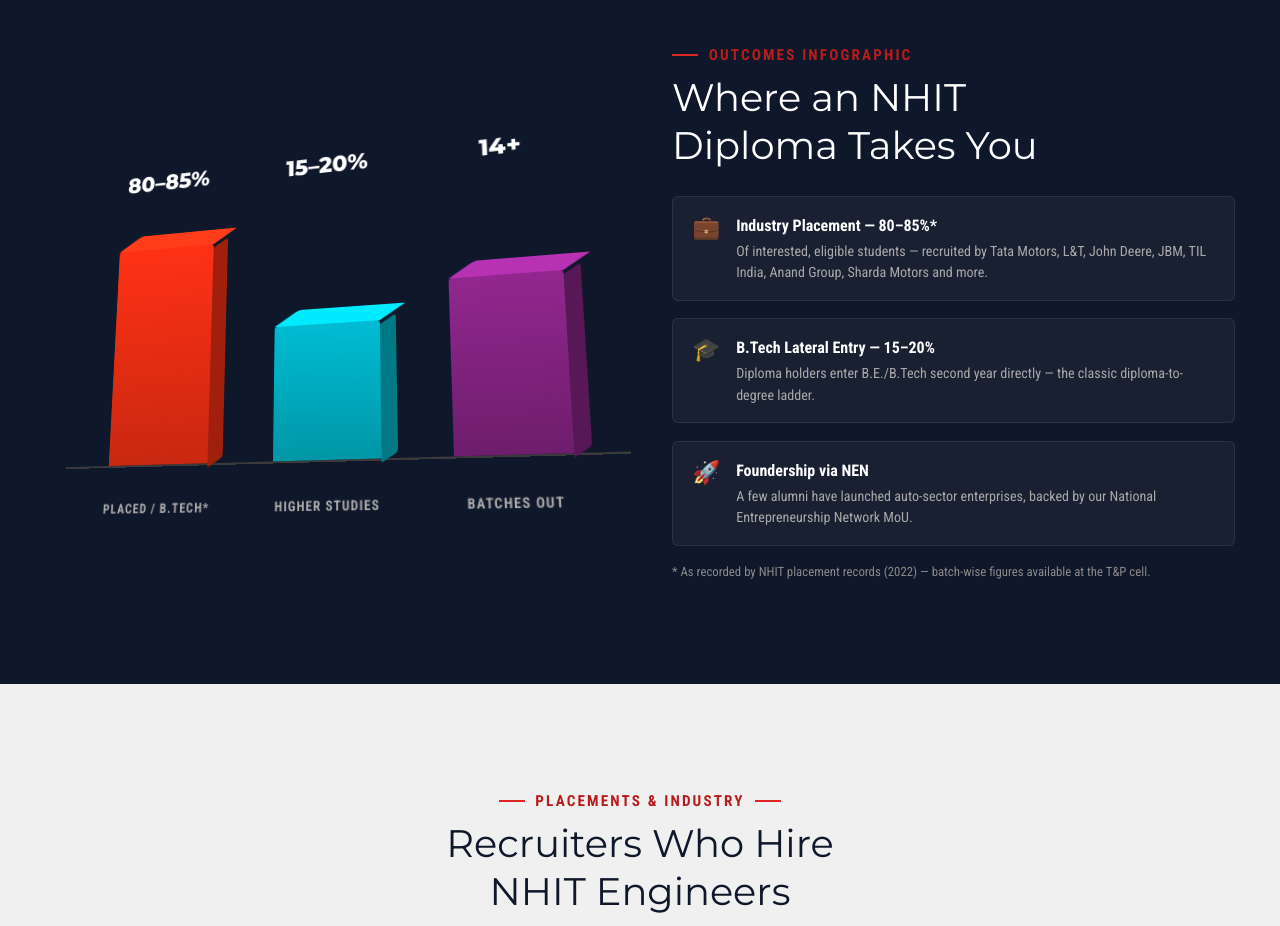
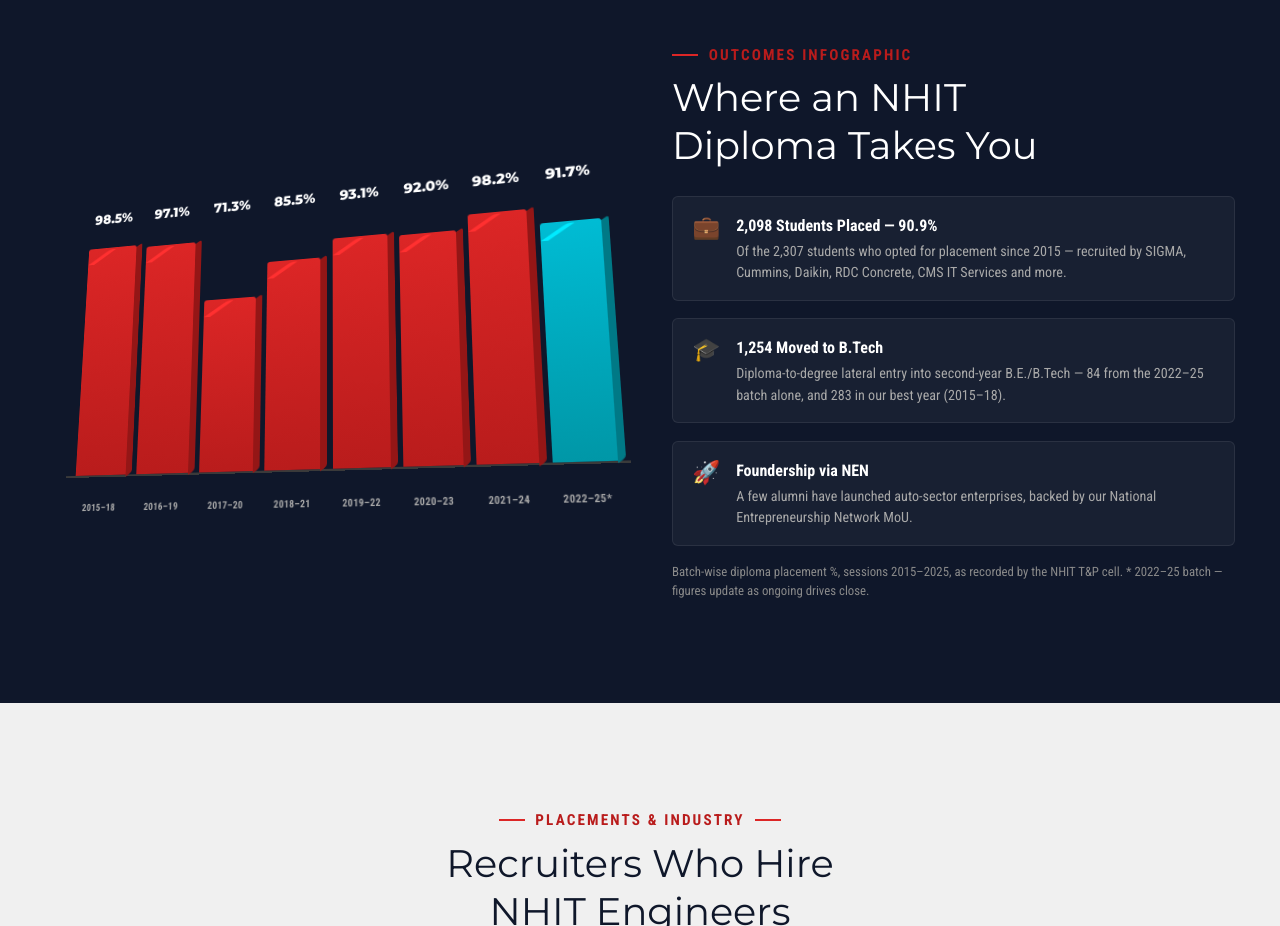
Before and after one commit to subro88/nhit_website, a Next.js app: page / in a window 1280 px wide. Shown: the part 3640-4566 px from the top of the page. Built offline with nearby package versions, Linux system fonts and the light colour scheme; a web font is replaced by a local one.

Commit message:
feat: outcomes 3D chart shows real year-wise placement data (2015-25 T&P summary) with dense-bar mode

```diff
--- a/src/components/home/OutcomesSection.tsx
+++ b/src/components/home/OutcomesSection.tsx
@@ -8,8 +8,11 @@ export default function OutcomesSection({ data }: { data: OutcomesData }) {
   return (
     <section className="wp-block-group edu-outcomes">
       <div className="wp-block-group edu-container edu-outcomes__grid">
-        {/* 3D Isometric Bar Chart */}
-        <div className="edu-chart3d edu-reveal is-inview is-live" data-edu-parallax="-0.06">
+        {/* 3D Isometric Bar Chart — dense mode when showing year-wise data (5+ bars) */}
+        <div
+          className={`edu-chart3d edu-reveal is-inview is-live${bars.length > 4 ? ' edu-chart3d--dense' : ''}`}
+          data-edu-parallax="-0.06"
+        >
           <div className="edu-chart3d__scene">
             {bars.map((bar, i) => (
               <div key={i} className="edu-bar3d">
--- a/src/data/homepage.json
+++ b/src/data/homepage.json
@@ -308,37 +308,72 @@
     "title": "Where an NHIT Diploma Takes You",
     "bars": [
       {
-        "value": "80–85%",
-        "label": "Placed / B.Tech*",
-        "heightPct": "88%",
-        "color": "#ff3115",
-        "colorDark": "#c92810"
+        "value": "98.5%",
+        "label": "2015–18",
+        "heightPct": "98.5%",
+        "color": "var(--edu-primary)",
+        "colorDark": "var(--edu-primary-dark)"
       },
       {
-        "value": "15–20%",
-        "label": "Higher Studies",
-        "heightPct": "52%",
+        "value": "97.1%",
+        "label": "2016–19",
+        "heightPct": "97.1%",
+        "color": "var(--edu-primary)",
+        "colorDark": "var(--edu-primary-dark)"
+      },
+      {
+        "value": "71.3%",
+        "label": "2017–20",
+        "heightPct": "71.3%",
+        "color": "var(--edu-primary)",
+        "colorDark": "var(--edu-primary-dark)"
+      },
+      {
+        "value": "85.5%",
+        "label": "2018–21",
+        "heightPct": "85.5%",
+        "color": "var(--edu-primary)",
+        "colorDark": "var(--edu-primary-dark)"
+      },
+      {
+        "value": "93.1%",
+        "label": "2019–22",
+        "heightPct": "93.1%",
+        "color": "var(--edu-primary)",
+        "colorDark": "var(--edu-primary-dark)"
+      },
+      {
+        "value": "92.0%",
+        "label": "2020–23",
+        "heightPct": "92%",
+        "color": "var(--edu-primary)",
+        "colorDark": "var(--edu-primary-dark)"
+      },
+      {
+        "value": "98.2%",
+        "label": "2021–24",
+        "heightPct": "98.2%",
+        "color": "var(--edu-primary)",
+        "colorDark": "var(--edu-primary-dark)"
+      },
+      {
+        "value": "91.7%",
+        "label": "2022–25*",
+        "heightPct": "91.7%",
         "color": "#00bcd4",
         "colorDark": "#0097a7"
-      },
-      {
-        "value": "14+",
-        "label": "Batches Out",
-        "heightPct": "66%",
-        "color": "#92278f",
-        "colorDark": "#6e1d6c"
       }
     ],
     "outcomes": [
       {
         "icon": "💼",
-        "title": "Industry Placement — 80–85%*",
-        "text": "Of interested, eligible students — recruited by Tata Motors, L&T, John Deere, JBM, TIL India, Anand Group, Sharda Motors and more."
+        "title": "2,098 Students Placed — 90.9%",
+        "text": "Of the 2,307 students who opted for placement since 2015 — recruited by SIGMA, Cummins, Daikin, RDC Concrete, CMS IT Services and more."
       },
       {
         "icon": "🎓",
-        "title": "B.Tech Lateral Entry — 15–20%",
-        "text": "Diploma holders enter B.E./B.Tech second year directly — the classic diploma-to-degree ladder."
+        "title": "1,254 Moved to B.Tech",
+        "text": "Diploma-to-degree lateral entry into second-year B.E./B.Tech — 84 from the 2022–25 batch alone, and 283 in our best year (2015–18)."
       },
       {
         "icon": "🚀",
@@ -346,7 +381,7 @@
         "text": "A few alumni have launched auto-sector enterprises, backed by our National Entrepreneurship Network MoU."
       }
     ],
-    "footnote": "* As recorded by NHIT placement records (2022) — batch-wise figures available at the T&P cell."
+    "footnote": "Batch-wise diploma placement %, sessions 2015–2025, as recorded by the NHIT T&P cell. * 2022–25 batch — figures update as ongoing drives close."
   },
   "recruiters": {
     "visible": true,
--- a/src/styles/sections.css
+++ b/src/styles/sections.css
@@ -706,6 +706,25 @@
 
 @media (prefers-reduced-motion: reduce) {
   .edu-bar3d__shaft { transform: scaleY(1); }
+}
+
+/* DENSE MODE — year-wise data (5+ bars): slimmer bars, smaller type */
+.edu-chart3d--dense .edu-chart3d__scene { gap: 1.4%; padding-inline: 1.5%; }
+.edu-chart3d--dense .edu-bar3d { width: 10.4%; height: 250px; }
+.edu-chart3d--dense .edu-bar3d__shaft::before,
+.edu-chart3d--dense .edu-bar3d__shaft::after { width: 7px; top: 2px; }
+.edu-chart3d--dense .edu-bar3d__value { font-size: 0.92rem; bottom: calc(100% + 18px); }
+.edu-chart3d--dense .edu-bar3d__label { font-size: 0.62rem; letter-spacing: 0.03em; top: calc(100% + 26px); }
+@media (max-width: 640px) {
+  .edu-chart3d--dense .edu-chart3d__scene { min-height: 240px; }
+  .edu-chart3d--dense .edu-bar3d { height: 190px; }
+  .edu-chart3d--dense .edu-bar3d__value { font-size: 0.7rem; bottom: calc(100% + 12px); }
+  .edu-chart3d--dense .edu-bar3d__label {
+    top: calc(100% + 30px);
+    transform: translateX(-50%) rotate(-52deg);
+    transform-origin: top right;
+    font-size: 0.56rem;
+  }
 }
 
 .edu-outcome-list { display: grid; gap: 1.1rem; margin-top: 1.6rem; }
```
Also changed, not shown: 1 other file (tests, documents, lock files or other folders).
